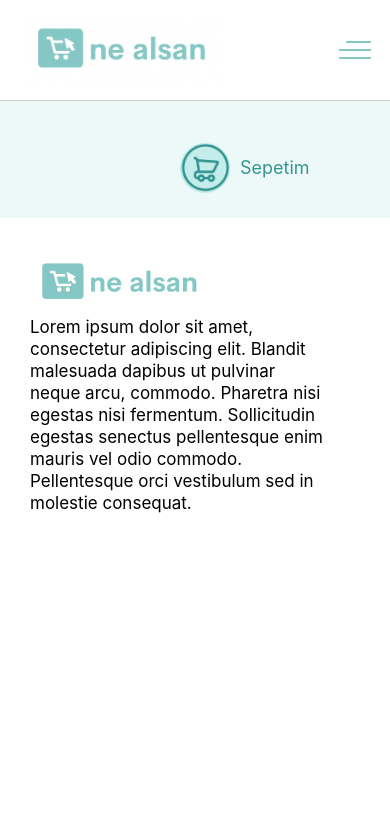
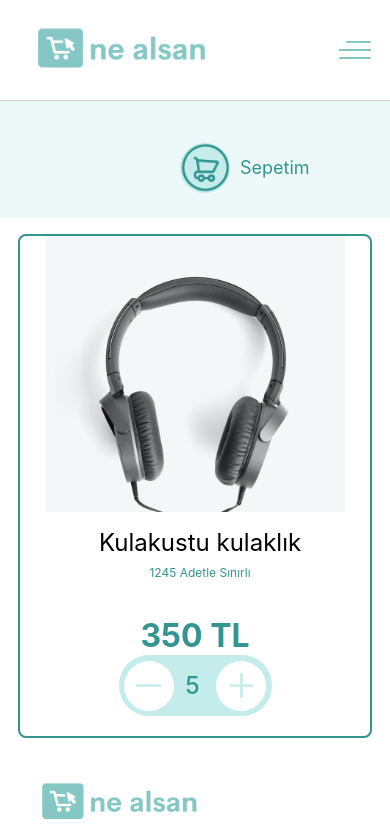
Before and after one commit to hamzauguz/infinacase, a React (Create React App) app: page /mybasket in a window 390 px wide. Shown: the top 837 px of the page. Built offline with nearby package versions, Linux system fonts and the light colour scheme; no server answers.

Commit message:
finished mybasket card

```diff
--- a/src/pages/MyBasket/Styles.MyBasket.css
+++ b/src/pages/MyBasket/Styles.MyBasket.css
@@ -1,4 +1,60 @@
-.mybasket-container {
+@media screen and (max-width: 800px) {
+  .mybasket-card-container {
+    height: 500px !important;
+
+    margin: 0 auto !important;
+    flex-direction: column;
+
+    width: 350px;
+    align-items: center;
+    text-align: center;
+  }
+
+  .mybasket-left-title-card-container {
+    margin-top: 1em;
+  }
+
+  .mybasket-left-card-container {
+    flex-direction: column !important;
+    margin-left: 0 !important;
+    flex: 0.3;
+
+    justify-content: space-between;
+    align-items: center;
+  }
+
+  .mybasket-card-image {
+    text-align: center;
+    width: 300px !important;
+    height: auto !important;
+  }
+  .mybasket-right-card-container {
+    /* flex: 0.25; */
+
+    margin-right: 0 !important;
+    flex-direction: column-reverse !important;
+    text-align: center;
+    padding: 20px 0px;
+
+    /* justify-content: space-between; */
+    /* align-items: center; */
+  }
+}
+
+@media (min-width: 800px) and (max-width: 1000px) {
+  .mybasket-left-card-container {
+    flex-direction: column !important;
+  }
+  .mybasket-right-card-container {
+    flex-direction: column-reverse !important;
+  }
+  .mybasket-card-container {
+    height: 300px !important;
+  }
+}
+
+.mybasket-card-main {
+  margin-top: 1em;
 }
 
 .page-header-container {
@@ -11,3 +67,87 @@
   align-items: center;
   padding: 0 170px;
 }
+
+.mybasket-card-container {
+  height: 220px;
+
+  border-radius: 8px;
+  border: 2px solid #349590;
+  align-items: center;
+  display: flex;
+  justify-content: space-between;
+  margin: 0 170px;
+  flex: 0.8;
+}
+
+.mybasket-card-image {
+  width: 165px;
+  height: 159px;
+}
+
+.mybasket-left-card-container {
+  display: flex;
+  flex-direction: row;
+  margin-left: 26px;
+  flex: 0.3;
+
+  justify-content: space-between;
+}
+
+.mybasket-left-title-card-container {
+  display: flex;
+  flex-direction: column;
+
+  justify-content: center;
+  padding-left: 10px;
+}
+
+.mybasket-card-title {
+  font-size: 24px;
+  font-weight: 400;
+}
+
+.mybasket-card-amount {
+  color: #349590;
+  font-size: 12px;
+  margin-top: 8px;
+}
+
+.mybasket-right-card-container {
+  flex: 0.25;
+
+  margin-right: 100px;
+  flex-direction: row;
+  display: flex;
+  justify-content: space-between;
+  align-items: center;
+}
+
+.mybasket-card-price {
+  color: #349590;
+  font-size: 32px;
+  font-weight: 700;
+  padding: 0 5px;
+}
+
+.mybasket-style {
+  width: 153px;
+  height: 61px;
+}
+
+.mybasket-count-button {
+  height: 50px;
+  width: 50px;
+  border-radius: 25px;
+}
+
+.mybasket-amount-count {
+  color: #349590;
+  font-size: 24px;
+  font-weight: 500;
+  padding: 0 1px;
+}
+
+.mybasket-right-padding {
+  margin-right: 5px;
+}
--- a/src/pages/MyBasket/index.js
+++ b/src/pages/MyBasket/index.js
@@ -1,6 +1,7 @@
 import React from "react";
 import "./Styles.MyBasket.css";
 import HeaderButton from "../../components/header-button";
+import { AiOutlinePlus, AiOutlineMinus } from "react-icons/ai";
 
 const MyBasket = () => {
   return (
@@ -11,6 +12,37 @@ const MyBasket = () => {
           title={"Sepetim"}
         />
       </div>
+      <div className="mybasket-card-main">
+        <div className="mybasket-card-container">
+          <div className="mybasket-left-card-container">
+            <img
+              className="mybasket-card-image"
+              src={require("../../assets/productimage.png")}
+            />
+            <div className="mybasket-left-title-card-container">
+              <span className="mybasket-card-title">Kulakustu kulaklık</span>
+              <span className="mybasket-card-amount">1245 Adetle Sınırlı</span>
+            </div>
+          </div>
+          <div className="mybasket-right-card-container ">
+            <div className="addtocard-container open-increment-basket mybasket-style">
+              <div className="product-increment-count mybasket-count-button">
+                <AiOutlineMinus size={35} color="#C3ECEA" />
+              </div>
+
+              <div>
+                <span className="mybasket-amount-count">5</span>
+              </div>
+
+              <div className="product-increment-count mybasket-right-padding mybasket-count-button">
+                <AiOutlinePlus color="#C3ECEA" size={35} />
+              </div>
+            </div>
+
+            <span className="mybasket-card-price">350 TL</span>
+          </div>
+        </div>
+      </div>
     </div>
   );
 };
```
